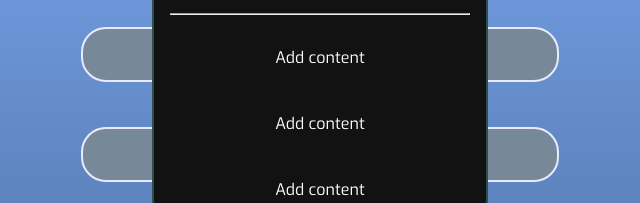
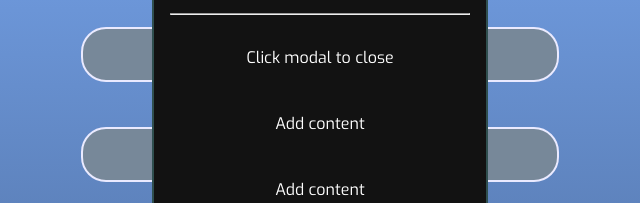
Before and after one commit to matrix-m/linktree-clone, a plain HTML site: page index.html in a window 1280 px wide. Both pictures are taken after a click on the button 1209 px from the left and 47 px from the top of the page. Shown: the part 274-477 px from the top of the page, 320-960 px from the left. Drawn offline with Linux system fonts and the light colour scheme; a web font is replaced by a local one.

Commit message:
Update index.html

```diff
--- a/index.html
+++ b/index.html
@@ -22,7 +22,7 @@
             <h3 class="modal-title">Share</h3>
             <p class="modal.subtext">@superbottomdad | hyprlinkd</p>
             <hr class="solid">
-            <li>Add content</li><br>
+            <li>Click modal to close</li><br>
             <li>Add content</li><br>
             <li>Add content</li><br>
             <li>Add content</li><br>
```
